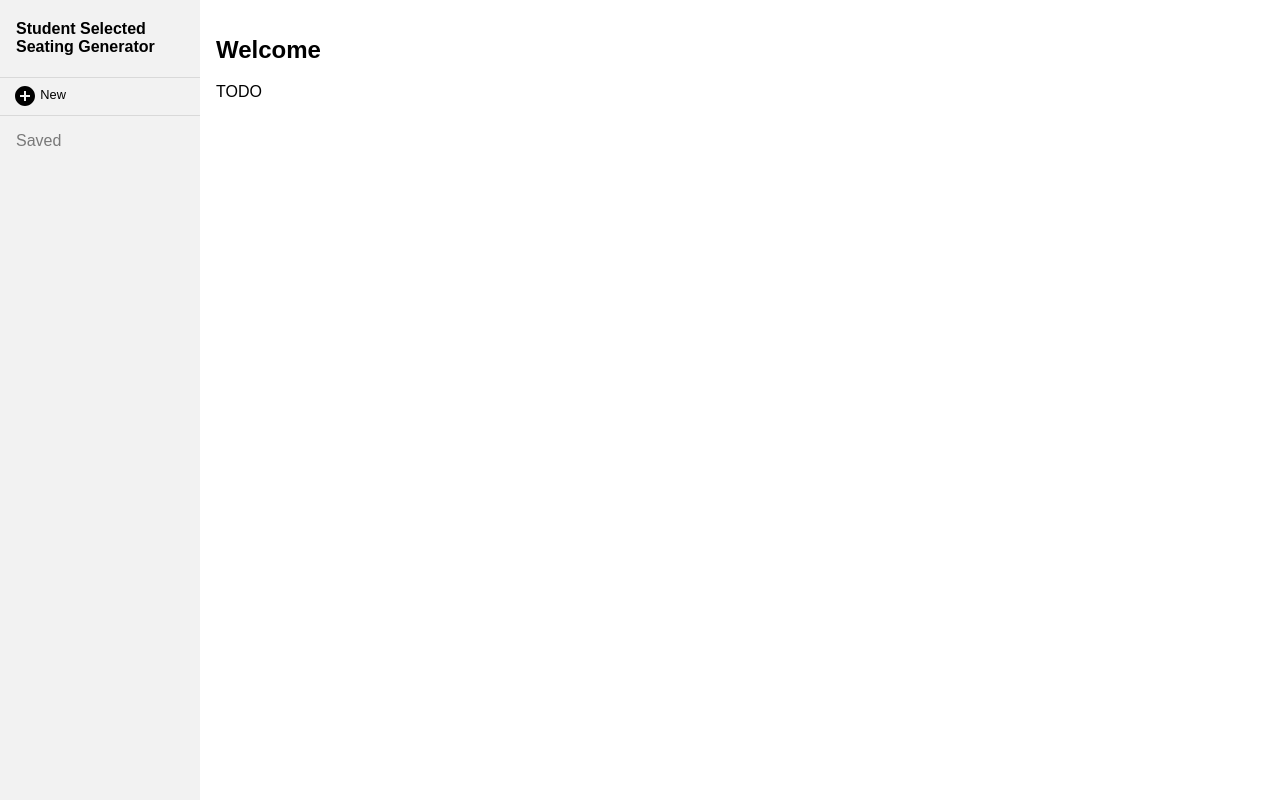
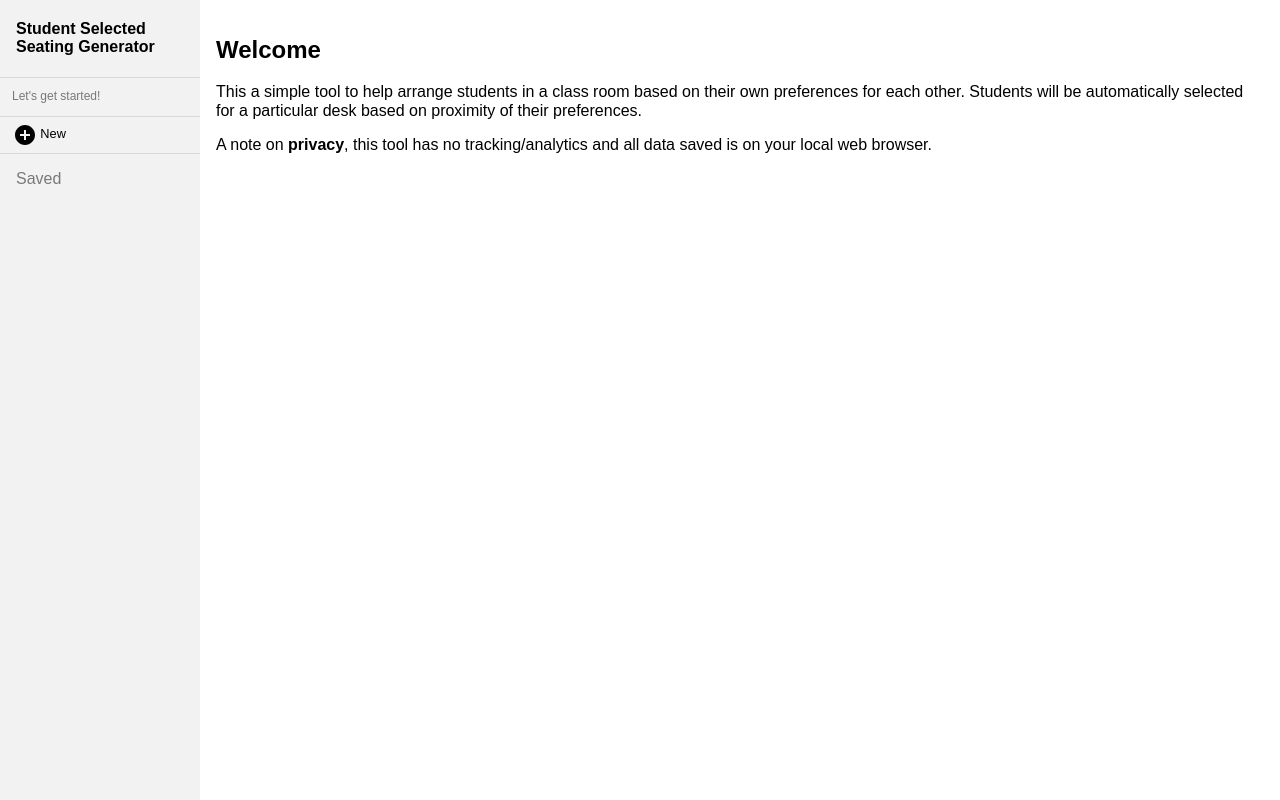
Before and after one commit to carsonreinke/student-selected-seating-generator, a Vue app: page / in a window 1280 px wide. Built offline with nearby package versions, Linux system fonts and the light colour scheme; a web font is replaced by a local one.

Commit message:
Adding some content

```diff
--- a/src/App.vue
+++ b/src/App.vue
@@ -59,10 +59,17 @@ nav ul li.pure-menu-item:hover > img {
   filter: invert(1);
 }
 
+nav p {
+  padding: 1em;
+  margin: 0;
+  border-bottom: 1px rgba(0, 0, 0, 0.1) solid;
+  font-size: 0.75em;
+  color: rgba(0, 0, 0, 0.5);
+}
+
 nav h3 {
-  padding: 1em 1em;
+  padding: 1em;
   margin: 0;
-
   font-size: 1em;
   font-weight: normal;
   border-top: 1px rgba(0, 0, 0, 0.1) solid;
--- a/src/views/DeskEditor.vue
+++ b/src/views/DeskEditor.vue
@@ -3,6 +3,7 @@
     <BaseHamburger />
     <nav class="pure-menu">
       <BaseHeader />
+      <p>Provide the arrangement of desks for the room.</p>
       <ul class="pure-menu-list">
         <li class="pure-menu-item pure-menu-link" @click="next">
           <img src="../assets/images/forward.svg" alt="Next" /> Next
--- a/src/views/ReportViewer.vue
+++ b/src/views/ReportViewer.vue
@@ -3,6 +3,7 @@
     <BaseHamburger />
     <nav class="pure-menu">
       <BaseHeader />
+      <p>Print, save for later, or start new.</p>
       <ul class="pure-menu-list">
         <li class="pure-menu-item pure-menu-link" @click="previous">
           <img src="../assets/images/back.svg" alt="Previous" /> Previous
--- a/src/views/StudentEditor.vue
+++ b/src/views/StudentEditor.vue
@@ -3,6 +3,7 @@
     <BaseHamburger />
     <nav class="pure-menu">
       <BaseHeader />
+      <p>Provide the name of each student and their preferences.</p>
       <ul class="pure-menu-list">
         <li class="pure-menu-item pure-menu-link" @click="next">
           <img src="../assets/images/forward.svg" alt="Next" /> Next
@@ -17,7 +18,6 @@
     </nav>
     <main>
       <h2>Students</h2>
-      <p>TODO</p>
       <Student v-for="student in allStudents" :key="student.id" :student="student" />
     </main>
   </div>
--- a/src/views/VersionSelector.vue
+++ b/src/views/VersionSelector.vue
@@ -3,6 +3,7 @@
     <BaseHamburger />
     <nav class="pure-menu">
       <BaseHeader />
+      <p>Let's get started!</p>
       <ul class="pure-menu-list">
         <li class="pure-menu-item pure-menu-link menu-new" @click="newVersion">
           <img src="../assets/images/add.svg" alt="New" /> New
@@ -20,7 +21,8 @@
     </nav>
     <main>
       <h2>Welcome</h2>
-      <p>TODO</p>
+      <p>This a simple tool to help arrange students in a class room based on their own preferences for each other.  Students will be automatically selected for a particular desk based on proximity of their preferences.</p>
+      <p>A note on <b>privacy</b>, this tool has no tracking/analytics and all data saved is on your local web browser.</p>
     </main>
   </div>
 </template>
```
Also changed, not shown: 9 other files (tests, documents, lock files or other folders).
